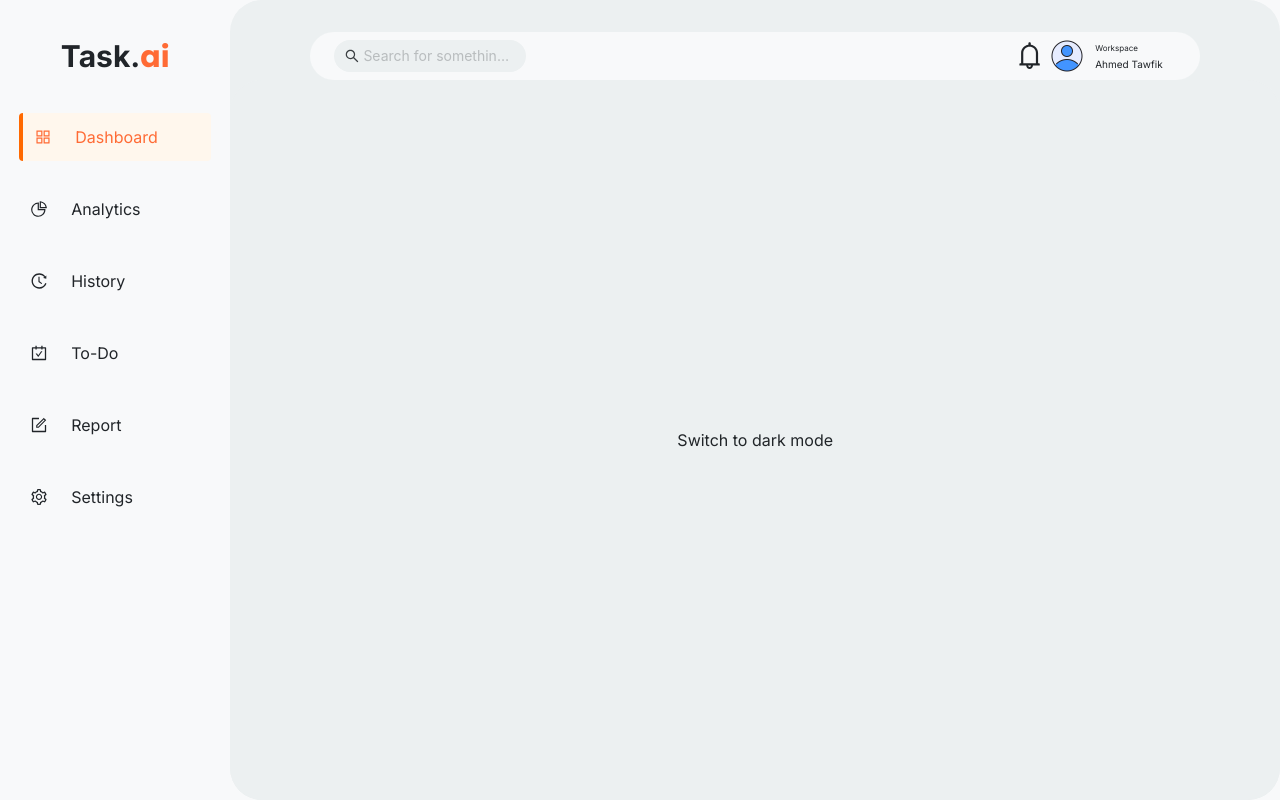
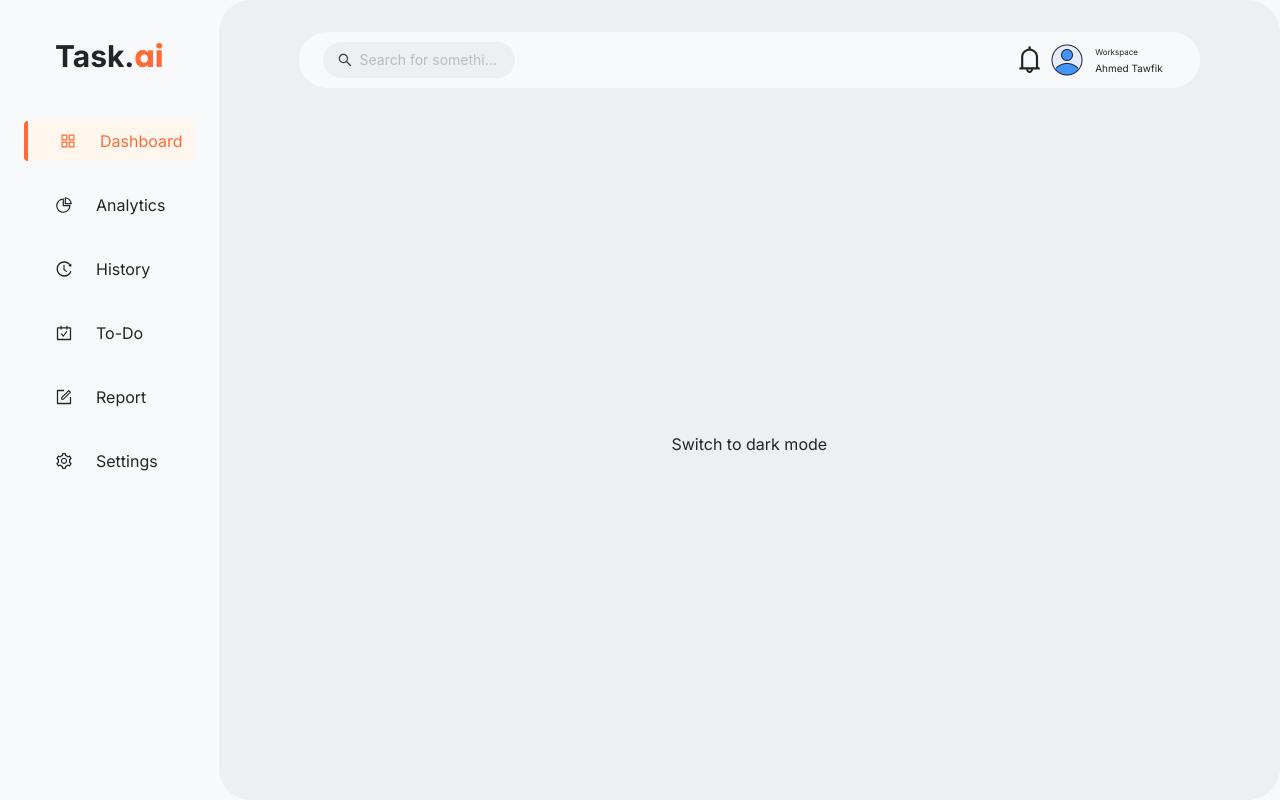
Before and after one commit to FreyGold/AntD, a React (Vite) app: page /dashboard in a window 1280 px wide. Built offline with nearby package versions, Linux system fonts and the light colour scheme.

Commit message:
final touches to the layout

```diff
--- a/src/UI/Input.tsx
+++ b/src/UI/Input.tsx
@@ -11,13 +11,14 @@ function Input() {
          placeholder="Search for something..."
          type="text"
          variant="borderless"
-         prefix={<SearchOutlined />}
+         prefix={<SearchOutlined className="mx-1" />}
          onFocus={() => setIsOpen(true)}
          onBlur={() => setIsOpen(false)}
          style={{
             width: width,
             backgroundColor: "var(--c-background-dark)",
             borderRadius: "2rem",
+            height: "110%",
             transition: "width 300ms ease-in-out",
          }}
          // is this a correct approach?
--- a/src/components/SearchBar.tsx
+++ b/src/components/SearchBar.tsx
@@ -3,7 +3,7 @@ import { BellOutlined } from "@ant-design/icons";
 
 function Bar() {
    return (
-      <div className="flex items-center justify-between px-6 py-3 mt-8 mx-20 rounded-4xl h-12 bg-background">
+      <div className="flex items-center justify-between px-6 py-3 mt-8 mx-20 rounded-4xl h-15 bg-background">
          <Input />
          {/* // is this a correct approach? // moved to UI folder */}
          {/* { switch to ant component in the next iteration} */}
--- a/src/components/Sidebar.tsx
+++ b/src/components/Sidebar.tsx
@@ -27,11 +27,11 @@ function Sidebar() {
    const [selectedKey, setSelectedKey] = useState("1");
 
    return (
-      <div className="p-6 py-12 flex h-full w-[18%] items-center flex-col">
+      <div className="px-6 py-12 flex h-full w-[18%] items-center flex-col">
          <h1 className="text-3xl text-text  font-bold">
             Task.<span className="text-primary font-[Poppins]">ai</span>
          </h1>
-         <div className="flex gap-6 flex-col mt-12">
+         <div className="flex gap-6 flex-col mt-14 items-start w-full">
             {items.map((item) => (
                <SidebarItem
                   key={item.key}
--- a/src/components/SidebarItem.tsx
+++ b/src/components/SidebarItem.tsx
@@ -13,19 +13,21 @@ function SidebarItem({
    onClick?: () => void;
 }) {
    return (
+      <div
+         className={`rounded w-full ${
+            selected
+               ? "bg-orange-50 border-l-4 border-primary text-primary "
+               : "hover:bg-gray-200 hover:text-primary hover:border-l-4 "
+         }`}>
          <NavLink
             to={item.path ? item.path : ""}
-         className={`flex gap-6 cursor-pointer items-center px-3 py-2  h-12 rounded transition-colors ${
-            selected
-               ? "bg-orange-50 border-l-4 border-orange-500 text-primary w-48 "
-               : "hover:bg-gray-200 hover:text-primary"
-         }`}
-         aria-disabled={item.key === "1" || item.key === "4" ? "true" : "false"}
+            className={` flex cursor-pointer items-center ml-5 gap-6 px-3 py-2 h-10 `}
             key={item.key}
             onClick={onClick}>
             {item.icon}
             <p>{item.label}</p>
          </NavLink>
+      </div>
    );
 }
 
--- a/src/services/api/dashboard/todo/index.ts
+++ b/src/services/api/dashboard/todo/index.ts
@@ -1,2 +1 @@
 export * from "./tasks.api";
-export * from "./tasks-query";
--- a/src/services/api/dashboard/todo/tasks-query.ts
+++ /dev/null
@@ -1,10 +0,0 @@
-import { useQuery } from "@tanstack/react-query";
-
-export const GET_POSTS_QUERY_KEY = "/posts";
-
-export const useGetPostsQuery = () => {
-   return useQuery({
-      queryKey: [GET_POSTS_QUERY_KEY],
-      queryFn: getPosts,
-   });
-};
```
Lines whose indentation alone changed are shown as unchanged.
